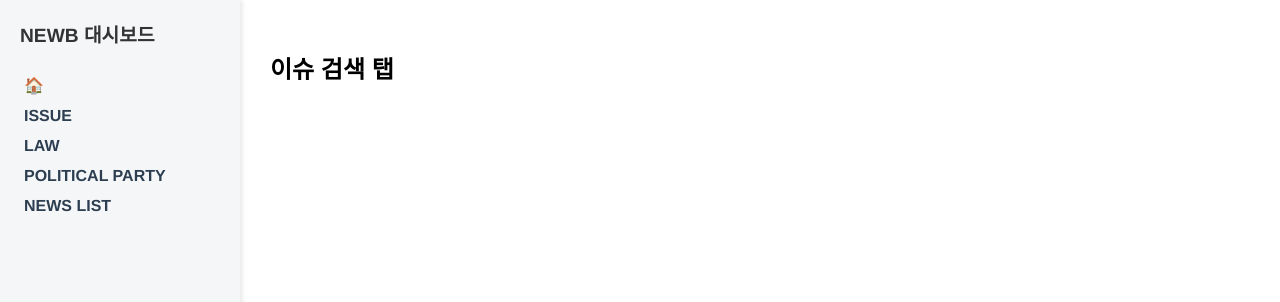
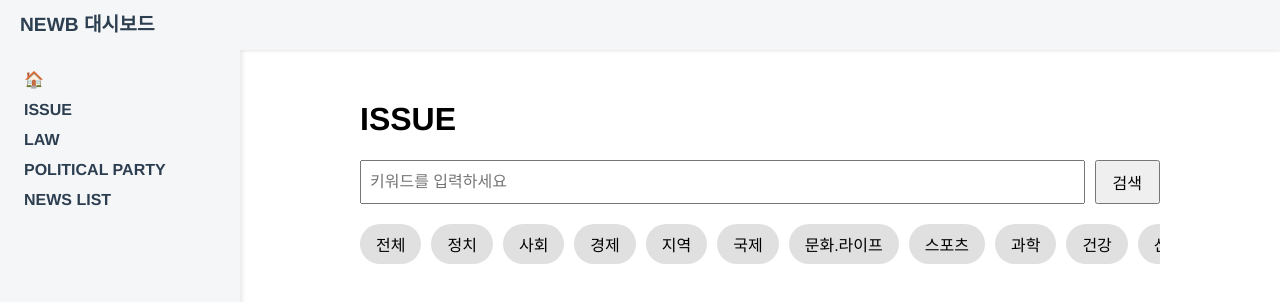
Before and after one commit to github-jademon/NEWBUB-Frontend, a Vue app: page /issue-search in a window 1280 px wide. Shown: the top 302 px of the page. Built offline with nearby package versions, Linux system fonts and the light colour scheme.

Commit message:
feat: add pages

```diff
--- a/public/index.html
+++ b/public/index.html
@@ -7,7 +7,7 @@
     <link rel="icon" href="<%= BASE_URL %>favicon.ico">
     <title><%= htmlWebpackPlugin.options.title %></title>
   </head>
-  <body>
+  <body style="margin: 0;padding: 0">
     <noscript>
       <strong>We're sorry but <%= htmlWebpackPlugin.options.title %> doesn't work properly without JavaScript enabled. Please enable it to continue.</strong>
     </noscript>
--- a/src/App.vue
+++ b/src/App.vue
@@ -1,8 +1,15 @@
 <template>
   <div id="app" class="container">
-    <!-- 왼쪽 사이드바 -->
+    <!-- 상단 헤더 바 (router-link로 변경해서 클릭 시 /issue로 이동) -->
+    <router-link to="/issue" class="topbar" aria-label="Go to ISSUE tab">
+      NEWB 대시보드
+    </router-link>
+
+    <!-- 사이드바 + 페이지 컨텐츠 영역 -->
+    <div class="main-container">
       <aside class="sidebar">
-      <h2>NEWB 대시보드</h2>
+        <!-- 사이드바 제목은 헤더로 옮겼으니 삭제 -->
+        <!-- <h2>NEWB 대시보드</h2> -->
 
         <!-- 홈 버튼: 활성화 스타일 없음 -->
         <router-link
@@ -33,6 +40,7 @@
         <router-view />
       </main>
     </div>
+  </div>
 </template>
 
 <script>
@@ -42,17 +50,39 @@ export default {
 </script>
 
 <style scoped>
-/* 전체를 좌우로 나눔 */
+/* 전체 세로 방향 flex 컨테이너 */
 .container {
   display: flex;
-  position: fixed;
-  top: 0;
-  bottom: 0;
-  left: 0;
-  right: 0;
+  flex-direction: column;
   height: 100vh;
   width: 100vw;
   font-family: Avenir, Helvetica, Arial, sans-serif;
+  margin: 0;
+  padding: 0;
+}
+
+/* 상단 바 스타일 - 사이드바 색상과 같게 */
+.topbar {
+  background-color: #f4f6f8;
+  height: 50px;
+  line-height: 50px;
+  padding-left: 20px;
+  font-weight: bold;
+  font-size: 1.2em;
+  box-shadow: 0 1px 3px rgba(0,0,0,0.1);
+  user-select: none;
+  text-decoration: none; /* 링크 기본 밑줄 제거 */
+  color: #2c3e50; /* 링크 색상 */
+  cursor: pointer;
+  display: flex;
+  align-items: center;
+}
+
+/* 헤더 밑 메인 컨테이너: 사이드바 + 컨텐츠 가로 flex */
+.main-container {
+  flex: 1;
+  display: flex;
+  overflow: hidden; /* 세로 스크롤은 content에서만 */
 }
 
 /* 왼쪽 사이드바 스타일 */
@@ -65,14 +95,6 @@ export default {
   flex-direction: column;
   gap: 12px;
   box-shadow: 2px 0 5px rgba(0, 0, 0, 0.1);
-}
-
-/* 사이드바 제목 스타일 */
-.sidebar h2 {
-  margin: 0 0 16px 0;
-  font-weight: bold;
-  font-size: 1.2em;
-  color: #333;
 }
 
 /* 사이드바 링크 기본 스타일 */
--- a/src/views/Issue.vue
+++ b/src/views/Issue.vue
@@ -15,7 +15,13 @@
 
     <!-- 📂 카테고리 선택 (가로 스크롤) -->
     <div class="category-scroll">
-      <div class="category" v-for="category in categories" :key="category">
+      <div
+        class="category"
+        v-for="category in categories"
+        :key="category"
+        :class="{ selected: selectedCategory === category }"
+        @click="selectCategory(category)"
+      >
         {{ category }}
       </div>
     </div>
@@ -23,12 +29,12 @@
     <!-- 🔢 키워드 리스트 -->
     <ul class="keyword-list">
       <li
-        v-for="(keyword, index) in keywords"
-        :key="keyword"
-        @click="goToKeyword(keyword)"
+        v-for="(keyword, index) in filteredKeywords"
+        :key="keyword.name"
+        @click="goToKeyword(keyword.name)"
         class="keyword-item"
       >
-        {{ index + 1 }}. #{{ keyword }}
+        {{ index + 1 }}. #{{ keyword.name }}
       </li>
     </ul>
   </div>
@@ -40,15 +46,38 @@ export default {
   data() {
     return {
       searchQuery: '',
+      selectedCategory: '전체',
       categories: [
         '전체', '정치', '사회', '경제', '지역', '국제',
         '문화.라이프', '스포츠', '과학', '건강', '산업',
       ],
-      keywords: ['선거', '탄핵', '복지', '전쟁', '청년정책']
+      keywords: [
+        { name: '선거', category: '정치' },
+        { name: '탄핵', category: '정치' },
+        { name: '복지', category: '사회' },
+        { name: '전쟁', category: '국제' },
+        { name: '청년정책', category: '사회' },
+        { name: '경제성장', category: '경제' },
+        { name: '지역개발', category: '지역' },
+      ]
+    }
+  },
+  computed: {
+    filteredKeywords() {
+      if (this.selectedCategory === '전체') {
+        return this.keywords;
+      }
+      return this.keywords.filter(k => k.category === this.selectedCategory);
     }
   },
   mounted() {
-    this.enableMouseScroll()
+    this.enableMouseScroll();
+
+    // 쿼리로 넘어온 카테고리가 있으면 기본 선택값으로 설정
+    const queryCategory = this.$route.query.category;
+    if (queryCategory && this.categories.includes(queryCategory)) {
+      this.selectedCategory = queryCategory;
+    }
   },
   methods: {
     goToSearch() {
@@ -61,6 +90,9 @@ export default {
     },
     goToKeyword(keyword) {
       this.$router.push({ name: 'Keyword', params: { name: keyword } });
+    },
+    selectCategory(category) {
+      this.selectedCategory = category;
     },
     enableMouseScroll() {
       const el = this.$el.querySelector('.category-scroll');
@@ -121,7 +153,6 @@ export default {
   cursor: pointer;
 }
 
-/* 📂 카테고리 영역 */
 .category-scroll {
   display: flex;
   overflow-x: auto;
@@ -144,9 +175,14 @@ export default {
   border-radius: 20px;
   cursor: pointer;
   flex-shrink: 0;
+  user-select: none;
 }
 
-/* 🔢 키워드 리스트 */
+.category.selected {
+  background-color: #4A90E2;
+  color: white;
+}
+
 .keyword-list {
   list-style: none;
   padding: 0;
--- a/src/views/IssueSearch.vue
+++ b/src/views/IssueSearch.vue
@@ -1,3 +1,155 @@
 <template>
-  <div><h2>이슈 검색 탭</h2></div>
+  <div class="issue-page">
+    <h1>ISSUE</h1>
+
+    <!-- 🔍 검색창 -->
+    <div class="search-box">
+      <input
+        v-model="searchQuery"
+        @keyup.enter="goToSearch"
+        type="text"
+        placeholder="키워드를 입력하세요"
+      />
+      <button @click="goToSearch">검색</button>
+    </div>
+
+    <!-- 📂 카테고리 선택 (가로 스크롤) -->
+    <div class="category-scroll">
+      <div
+        class="category"
+        v-for="category in categories"
+        :key="category"
+        @click="goToIssueCategory(category)"
+      >
+        {{ category }}
+      </div>
+    </div>
+
+    <!-- 🔍 검색 결과 키워드 리스트 -->
+    <ul class="keyword-list">
+      <li
+        v-for="(keyword, index) in matchedKeywords"
+        :key="keyword.name"
+        @click="goToKeyword(keyword.name)"
+        class="keyword-item"
+      >
+        {{ index + 1 }}. #{{ keyword.name }}
+      </li>
+    </ul>
+  </div>
 </template>
+
+<script>
+export default {
+  name: 'IssueSearchPage',
+  data() {
+    return {
+      searchQuery: this.$route.query.q || '',
+      categories: [
+        '전체', '정치', '사회', '경제', '지역', '국제',
+        '문화.라이프', '스포츠', '과학', '건강', '산업',
+      ],
+      keywords: [
+        { name: '선거', category: '정치' },
+        { name: '탄핵', category: '정치' },
+        { name: '복지', category: '사회' },
+        { name: '전쟁', category: '국제' },
+        { name: '청년정책', category: '사회' },
+        { name: '경제성장', category: '경제' },
+        { name: '지역개발', category: '지역' },
+      ]
+    };
+  },
+  computed: {
+    matchedKeywords() {
+      if (!this.searchQuery.trim()) return [];
+      return this.keywords.filter(k =>
+        k.name.includes(this.searchQuery.trim())
+      );
+    }
+  },
+  methods: {
+    goToSearch() {
+      if (this.searchQuery.trim()) {
+        this.$router.push({
+          path: '/issue-search',
+          query: { q: this.searchQuery.trim() }
+        });
+      }
+    },
+    goToKeyword(keyword) {
+      this.$router.push({ name: 'Keyword', params: { name: keyword } });
+    },
+    goToIssueCategory(category) {
+      this.$router.push({
+        name: 'Issue',
+        query: { category: category }
+      });
+    }
+  }
+};
+</script>
+
+<style scoped>
+.issue-page {
+  max-width: 800px;
+  margin: 0 auto;
+}
+
+.search-box {
+  display: flex;
+  gap: 10px;
+  margin: 20px 0;
+}
+
+.search-box input {
+  flex: 1;
+  padding: 8px;
+  font-size: 16px;
+}
+
+.search-box button {
+  padding: 8px 16px;
+  font-size: 16px;
+  cursor: pointer;
+}
+
+.category-scroll {
+  display: flex;
+  overflow-x: auto;
+  gap: 10px;
+  padding-bottom: 10px;
+  margin-bottom: 20px;
+  scrollbar-width: none;
+  -ms-overflow-style: none;
+  cursor: pointer;
+}
+
+.category-scroll::-webkit-scrollbar {
+  display: none;
+}
+
+.category {
+  white-space: nowrap;
+  padding: 8px 16px;
+  background-color: #e0e0e0;
+  border-radius: 20px;
+  flex-shrink: 0;
+  user-select: none;
+}
+
+.keyword-list {
+  list-style: none;
+  padding: 0;
+}
+
+.keyword-item {
+  font-size: 18px;
+  margin: 6px 0;
+  cursor: pointer;
+}
+
+.keyword-item:hover {
+  text-decoration: underline;
+}
+</style>
--- a/src/views/Law.vue
+++ b/src/views/Law.vue
@@ -17,19 +17,28 @@
     <table class="law-table">
       <thead>
         <tr>
-          <th>#</th>
-          <th>법안명</th>
-          <th>처리 현황</th>
+          <th class="col-number">#</th>
+          <th class="col-title">법안명</th>
+          <th class="col-status">처리 현황</th>
         </tr>
       </thead>
       <tbody>
-        <tr v-for="(law, index) in laws" :key="index">
+        <tr v-for="(law, index) in visibleLaws" :key="index">
           <td>{{ index + 1 }}</td>
-          <td>{{ law.name }}</td>
+          <td>
+            <router-link :to="{ name: 'LawDetail', params: { id: index + 1 } }">
+              {{ law.name }}
+            </router-link>
+          </td>
           <td>{{ law.status }}</td>
         </tr>
       </tbody>
     </table>
+
+    <!-- 더보기 버튼 -->
+    <div class="load-more" v-if="visibleCount < laws.length">
+      <button @click="loadMore">더보기</button>
+    </div>
   </div>
 </template>
 
@@ -39,12 +48,19 @@ export default {
   data() {
     return {
       searchQuery: '',
+      visibleCount: 30,
       laws: [
-        { name: '디자인보호법 일부개정법률안(대안)', status: '접수' },
-        { name: '전기안전관리법 일부개정법률안(대안)', status: '공포' },
-        { name: '도로교통법 일부개정법률안', status: '의결' },
-        { name: '공공기관 운영에 관한 법률안', status: '계류' },
+        // 예시 데이터 50개
+        ...Array.from({ length: 50 }, (_, i) => ({
+          name: `법안 ${i + 1} - 예시법안 제목`,
+          status: ['접수', '소관위 심사', '본회의 심의', '공포'][i % 4]
+        }))
       ]
+    };
+  },
+  computed: {
+    visibleLaws() {
+      return this.laws.slice(0, this.visibleCount);
     }
   },
   methods: {
@@ -55,14 +71,17 @@ export default {
           query: { q: this.searchQuery }
         });
       }
+    },
+    loadMore() {
+      this.visibleCount += 30;
     }
   }
-}
+};
 </script>
 
 <style scoped>
 .law-page {
-  max-width: 800px;
+  max-width: 900px;
   margin: 0 auto;
 }
 
@@ -106,4 +125,29 @@ h1 {
 .law-table th {
   background-color: #f2f2f2;
 }
+
+/* 📏 칼럼 크기 조정 */
+.col-number {
+  width: 50px;
+}
+
+.col-status {
+  width: 120px;
+}
+
+.col-title {
+  width: auto;
+}
+
+/* 더보기 버튼 */
+.load-more {
+  text-align: center;
+  margin-top: 20px;
+}
+
+.load-more button {
+  padding: 8px 16px;
+  font-size: 16px;
+  cursor: pointer;
+}
 </style>
--- a/src/views/Party.vue
+++ b/src/views/Party.vue
@@ -28,7 +28,11 @@
       </div>
     </div>
 
-    <div class="section-title">
+    <div
+      class="section-title"
+      @click="goToPartyContribution('전체')"
+      style="cursor: pointer;"
+    >
       <span>🚩 정당별 키워드 관여도 ></span>
     </div>
 
@@ -37,6 +41,8 @@
         v-for="(party, index) in parties"
         :key="index"
         class="party-circle"
+        @click="goToPartyContribution(party.name)"
+        style="cursor: pointer;"
       >
         <img :src="party.logo" :alt="party.name" />
         <div class="party-name">{{ party.name }}</div>
@@ -54,11 +60,11 @@ export default {
         {
           keyword: '대통령',
           parties: [
-            { name: '더불어민주당', percentage: 30, color: '#A7C7E7' },   // 연파랑
-            { name: '국민의힘', percentage: 25, color: '#F8A5A5' },       // 연빨강
-            { name: '개혁신당', percentage: 20, color: '#FFD59E' },       // 연주황
-            { name: '진보당', percentage: 15, color: '#C8E6C9' },         // 연초록
-            { name: '기본소득당', percentage: 10, color: '#E3D0FF' },     // 연보라
+            { name: '더불어민주당', percentage: 30, color: '#A7C7E7' },
+            { name: '국민의힘', percentage: 25, color: '#F8A5A5' },
+            { name: '개혁신당', percentage: 20, color: '#FFD59E' },
+            { name: '진보당', percentage: 15, color: '#C8E6C9' },
+            { name: '기본소득당', percentage: 10, color: '#E3D0FF' },
           ],
         },
         {
@@ -77,7 +83,7 @@ export default {
             { name: '기본소득당', percentage: 35, color: '#E3D0FF' },
             { name: '진보당', percentage: 25, color: '#C8E6C9' },
             { name: '더불어민주당', percentage: 20, color: '#A7C7E7' },
-            { name: '사회민주당', percentage: 15, color: '#B2EBF2' },     // 민트
+            { name: '사회민주당', percentage: 15, color: '#B2EBF2' },
             { name: '국민의힘', percentage: 5, color: '#F8A5A5' },
           ],
         },
@@ -87,7 +93,7 @@ export default {
             { name: '국민의힘', percentage: 30, color: '#F8A5A5' },
             { name: '더불어민주당', percentage: 25, color: '#A7C7E7' },
             { name: '개혁신당', percentage: 20, color: '#FFD59E' },
-            { name: '국민의미래', percentage: 15, color: '#E1BEE7' },     // 연보라 (보라 계열)
+            { name: '국민의미래', percentage: 15, color: '#E1BEE7' },
             { name: '기본소득당', percentage: 10, color: '#E3D0FF' },
           ],
         },
@@ -96,9 +102,9 @@ export default {
           parties: [
             { name: '기본소득당', percentage: 32, color: '#E3D0FF' },
             { name: '더불어민주당', percentage: 28, color: '#A7C7E7' },
-            { name: '조국혁신당', percentage: 20, color: '#FFFACD' },     // 연노랑
+            { name: '조국혁신당', percentage: 20, color: '#FFFACD' },
             { name: '국민의힘', percentage: 10, color: '#F8A5A5' },
-            { name: '새미래민주당', percentage: 10, color: '#D7CCC8' },   // 연갈색
+            { name: '새미래민주당', percentage: 10, color: '#D7CCC8' },
           ],
         },
         {
@@ -133,41 +139,39 @@ export default {
     goToKeyword(keywordName) {
       this.$router.push({ name: 'Keyword', params: { name: keywordName } });
     },
+    goToPartyContribution(partyName) {
+      this.$router.push({ path: '/party-contribution', query: { party: partyName } });
+    },
   },
 };
 </script>
 
 <style scoped>
+/* 그대로 유지 */
 .party-page {
   max-width: 800px;
   margin: 0 auto;
   padding: 20px;
 }
-
 .page-title {
   font-size: 32px;
   margin-bottom: 20px;
 }
-
 .section-title {
   font-size: 20px;
   margin: 20px 0 10px;
 }
-
 .keyword-top5 {
   margin-bottom: 30px;
 }
-
 .keyword-row {
   margin-bottom: 16px;
 }
-
 .bars {
   display: flex;
   gap: 6px;
   margin-top: 6px;
 }
-
 .bar {
   color: white;
   padding: 4px;
@@ -176,16 +180,13 @@ export default {
   border-radius: 4px;
   white-space: nowrap;
 }
-
 .keyword-name {
   cursor: pointer;
   color: #4A90E2;
 }
-
 .keyword-name:hover {
   text-decoration: underline;
 }
-
 .party-logos {
   display: grid;
   grid-template-columns: repeat(6, 1fr);
@@ -193,18 +194,15 @@ export default {
   margin-top: 20px;
   justify-items: center;
 }
-
 .party-circle {
   text-align: center;
 }
-
 .party-circle img {
   width: 60px;
   height: 60px;
   border-radius: 50%;
   object-fit: cover;
 }
-
 .party-name {
   margin-top: 8px;
   font-size: 14px;
--- a/src/views/PartyDetail.vue
+++ b/src/views/PartyDetail.vue
@@ -26,12 +26,8 @@
       </div>
     </div>
 
-    <!-- 더보기 버튼 -->
-    <div
-      v-if="visibleCount < top5Data.length"
-      class="load-more"
-      @click="loadMore"
-    >
+    <!-- 더보기 버튼 (항상 표시) -->
+    <div class="load-more" @click="loadMore">
       + 더보기
     </div>
   </div>
@@ -42,7 +38,7 @@ export default {
   name: 'PartyDetailPage',
   data() {
     return {
-      visibleCount: 5,
+      visibleCount: 12,
       top5Data: [
         {
           keyword: '대통령',
@@ -155,15 +151,15 @@ export default {
   methods: {
     getPartyColor(name) {
       const colorMap = {
-        '더불어민주당': '#4A90E2',
-        '국민의힘': '#D0021B',
-        '개혁신당': '#F5A623',
-        '진보당': '#7ED321',
-        '기본소득당': '#BD10E0',
-        '조국혁신당': '#FF9F00',
-        '사회민주당': '#50E3C2',
-        '국민의미래': '#9013FE',
-        '새미래민주당': '#8B572A',
+        '더불어민주당': '#A7C7E7',
+        '국민의힘': '#F8A5A5',
+        '개혁신당': '#FFD59E',
+        '진보당': '#C8E6C9',
+        '기본소득당': '#E3D0FF',
+        '조국혁신당': '#FFFACD',
+        '사회민주당': '#B2EBF2',
+        '국민의미래': '#E1BEE7',
+        '새미래민주당': '#D7CCC8',
       };
       return colorMap[name] || '#ccc';
     },
@@ -171,7 +167,9 @@ export default {
       this.$router.push({ name: 'Keyword', params: { name: keywordName } });
     },
     loadMore() {
-      this.visibleCount += 5;
+      if (this.visibleCount < this.top5Data.length) {
+        this.visibleCount = Math.min(this.visibleCount + 5, this.top5Data.length);
+      }
     },
   },
 };
```
Also changed, not shown: src/router/index.js (+10 -7 lines). Lines whose indentation alone changed are shown as unchanged.
